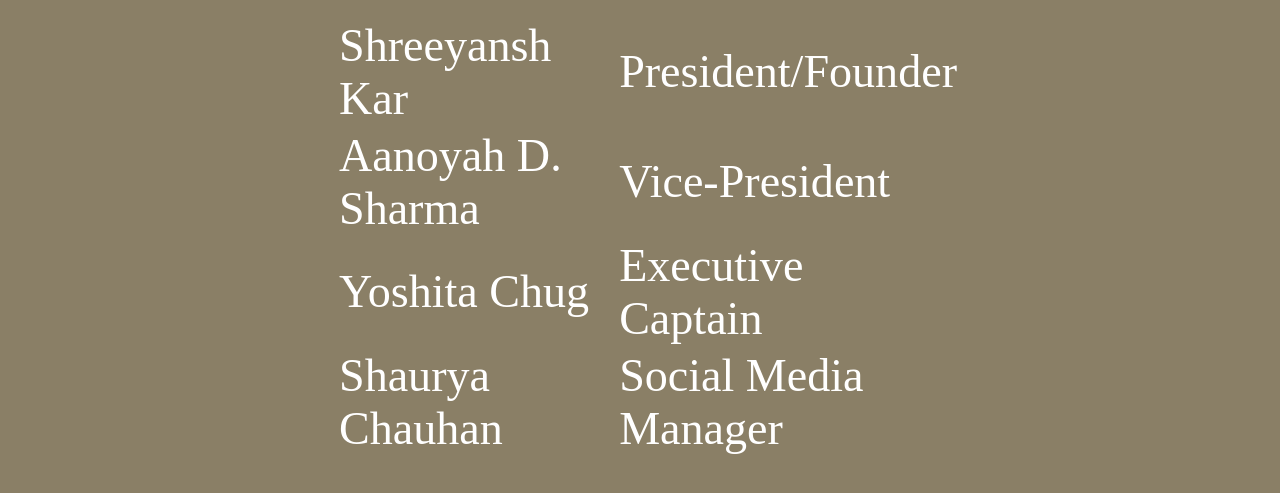
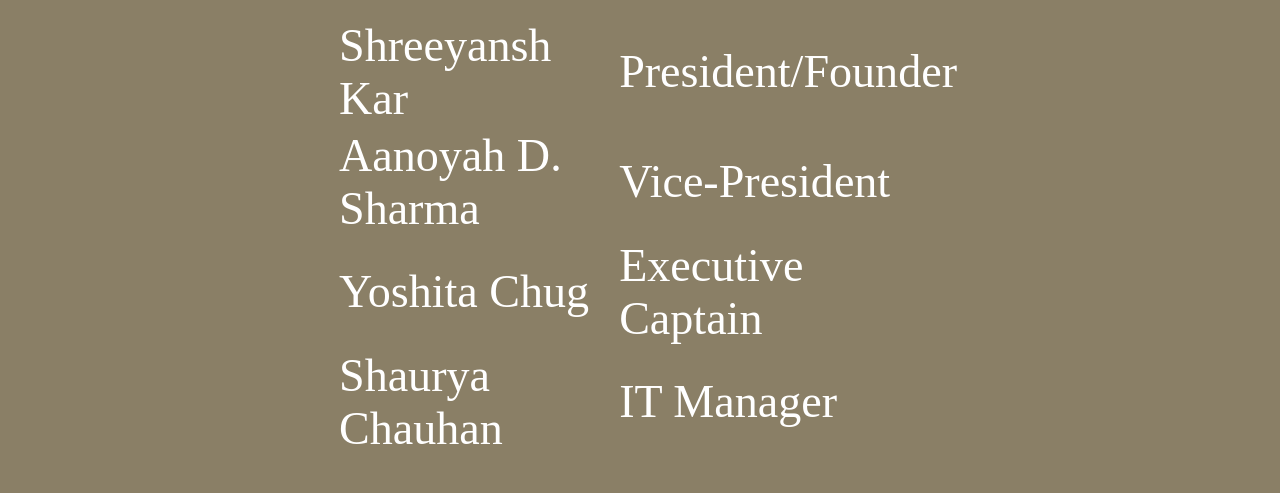
Before and after one commit to writershaven/writershaven.github.io, a plain HTML site: page about.html in a window 1280 px wide. Shown: the part 305-798 px from the top of the page. Drawn offline with Linux system fonts and the light colour scheme; a web font is replaced by a local one.

Commit message:
Update about.html

```diff
--- a/about.html
+++ b/about.html
@@ -23,7 +23,7 @@
                 </tr>
                 <tr>
                     <th>Shaurya Chauhan</th>
-                    <th>Social Media Manager</th>
+                    <th>IT Manager</th>
                 </tr>
             </table>
         </center>
```
